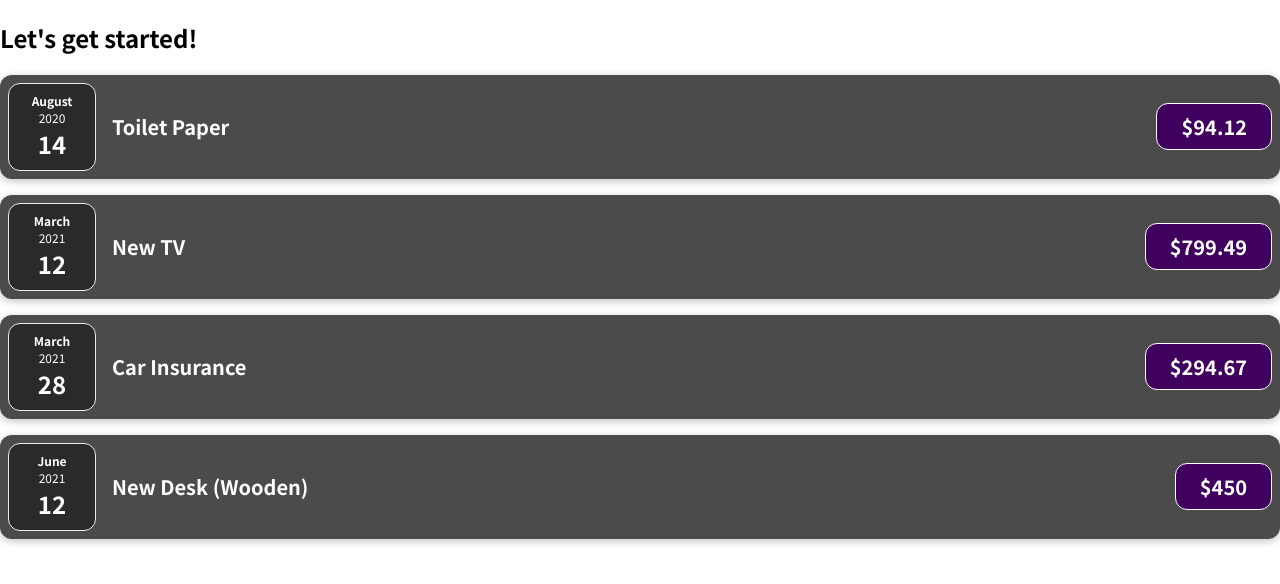
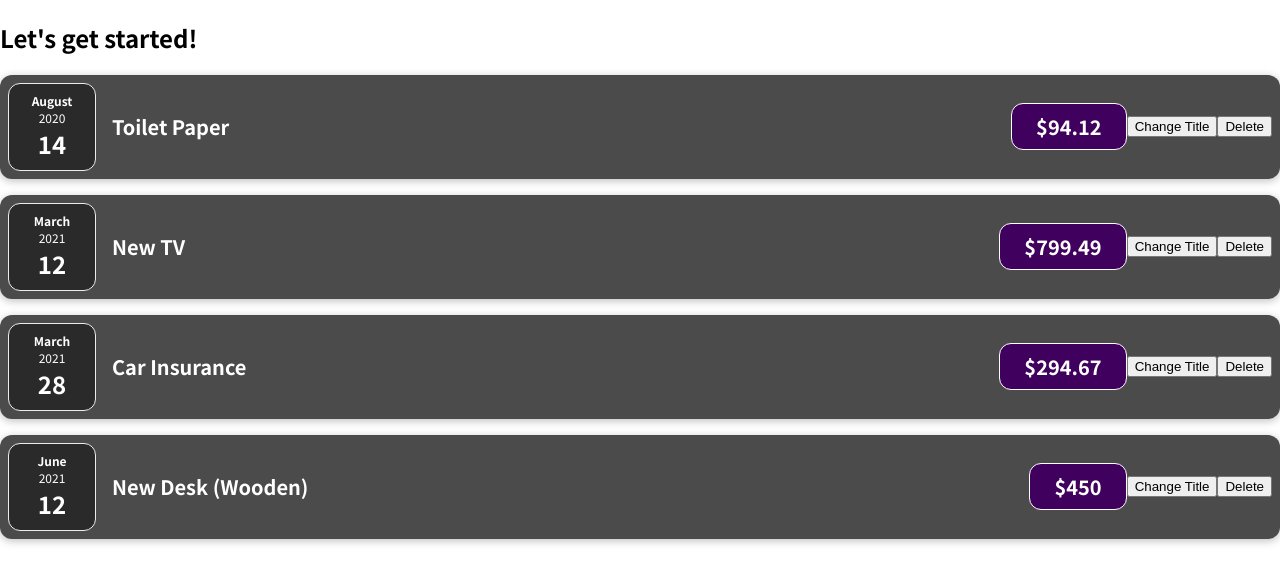
Before and after one commit to adarshahelvar/Reactjs----Expense-Tracker, a JavaScript app: page / in a window 1280 px wide. Shown: the top 584 px of the page. Built offline with nearby package versions, Linux system fonts and the light colour scheme.

Commit message:
Adding delete button

```diff
--- a/src/components/ExpenseItem.js
+++ b/src/components/ExpenseItem.js
@@ -2,7 +2,15 @@ import ExpenseDate from './ExpenseDate';
 import Card from './Card';
 import './ExpenseItem.css';
 
-function ExpenseItem(props) {
+const ExpenseItem = (props) =>{
+  const clickHandler =() =>{
+      console.log('clicked Change Title !!!')
+    }
+  const clickDelete =() =>{
+    console.log('clicked Delete!!!')
+  }
+
+
   return (
     <Card className='expense-item'>
       <ExpenseDate date={props.date} />
@@ -10,6 +18,8 @@ function ExpenseItem(props) {
         <h2>{props.title}</h2>
         <div className='expense-item__price'>${props.amount}</div>
       </div>
+      <button onClick={clickHandler}>Change Title</button>
+      <button onClick={clickDelete}>Delete</button>
     </Card>
   );
 }
```
Also changed, not shown: 1 other file (tests, documents, lock files or other folders).
